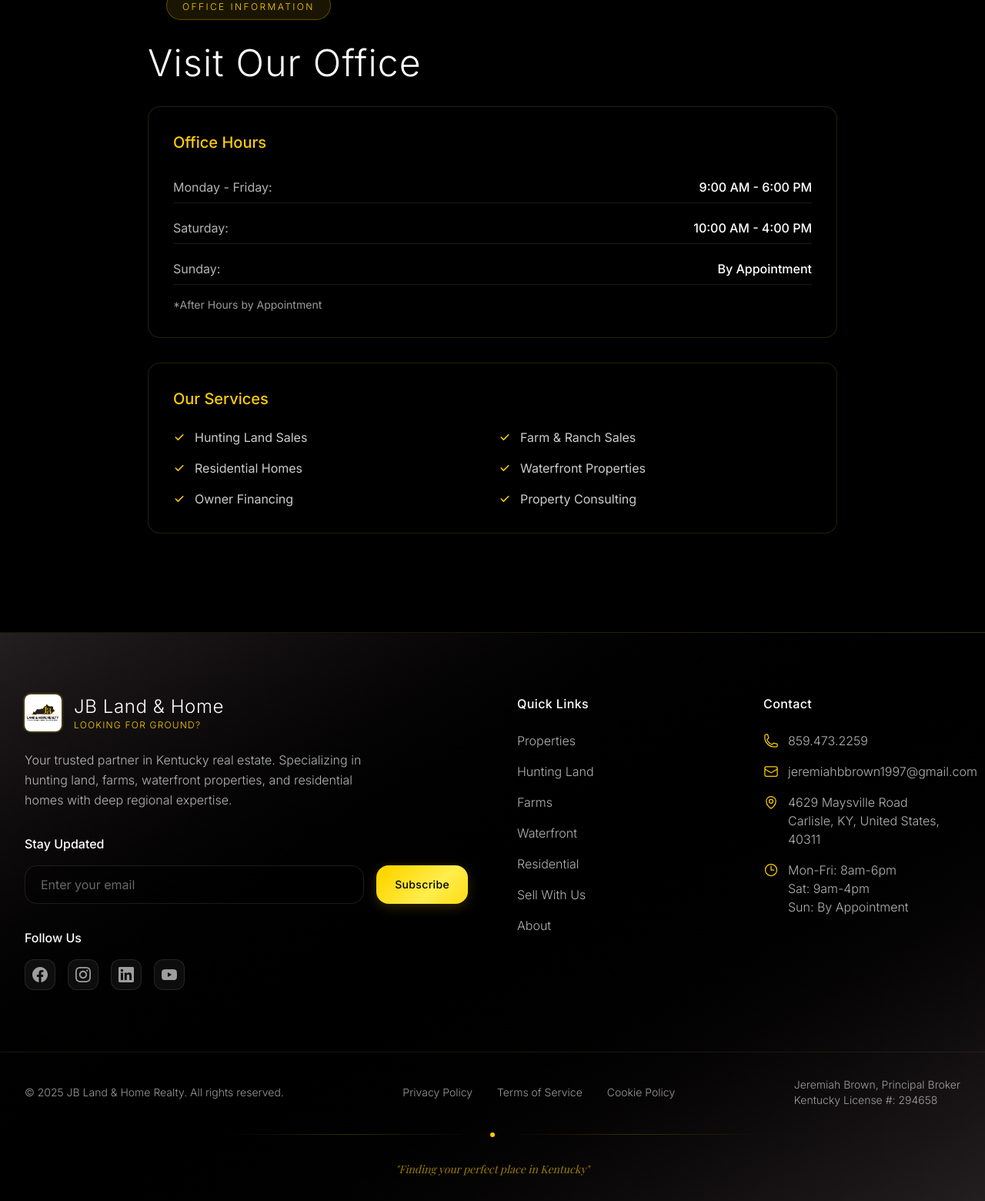
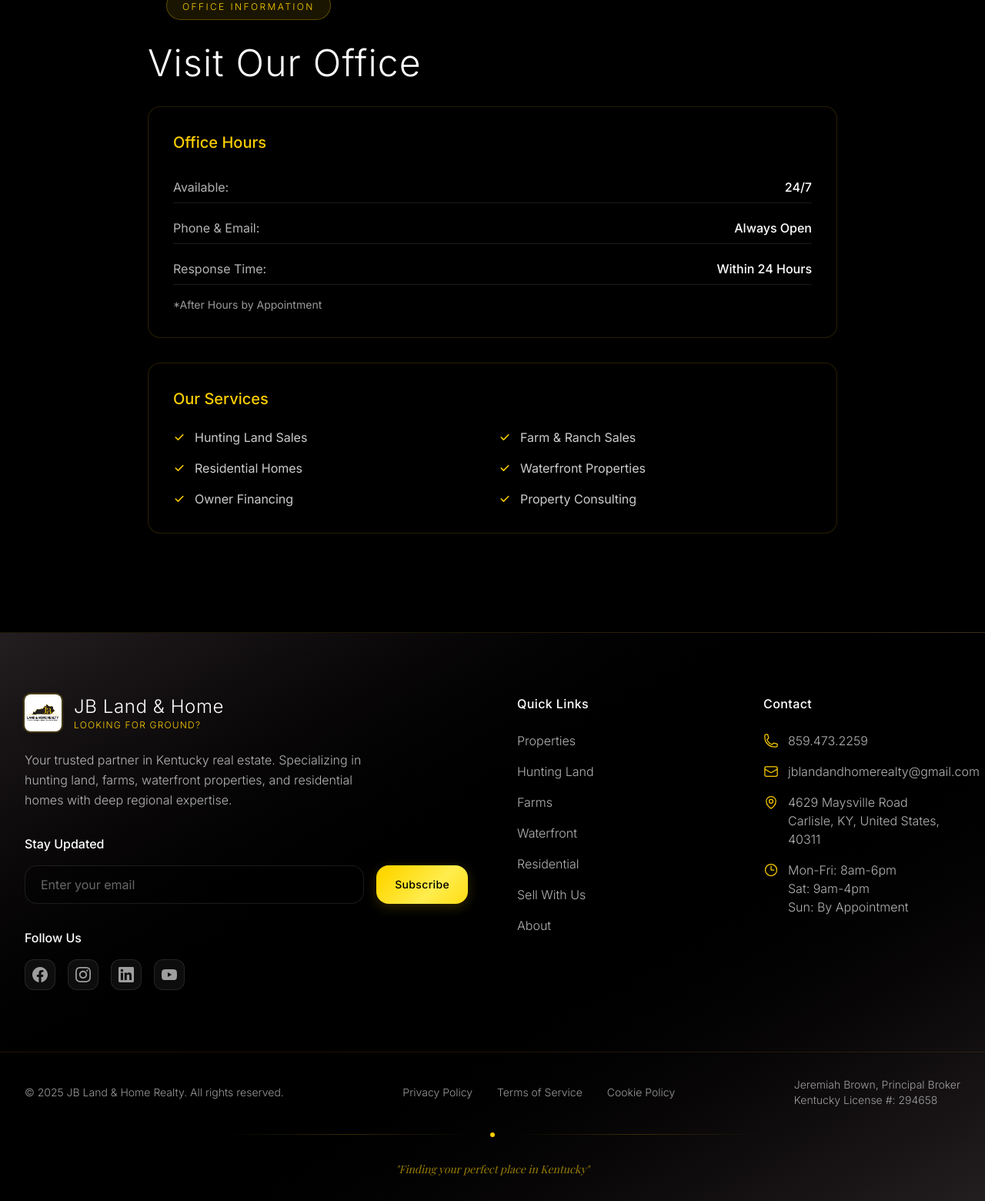
Before and after one commit to charlulz/jbrealty, a Laravel app: page /contact in a window 1280 px wide. Shown: the part 3240-4800 px from the top of the page at 77% size. Run offline with Laravel 12, Linux system fonts and the light colour scheme; style sheets or scripts are compiled from the project's sources; some libraries are stand-ins or nearby versions.

Commit message:
pre-launch updates

```diff
--- a/app/Services/PropertyPacketService.php
+++ b/app/Services/PropertyPacketService.php
@@ -67,7 +67,7 @@ class PropertyPacketService
                     'name' => 'Jeremiah Brown',
                     'title' => 'Principal Broker',
                     'phone' => '(859) 473-2259',
-                    'email' => 'jeremiahbbrown1997@gmail.com',
+                    'email' => 'jblandandhomerealty@gmail.com',
                     'address' => '4629 Maysville Road, Carlisle, KY 40311',
                     'license' => '294658'
                 ]
@@ -148,7 +148,7 @@ class PropertyPacketService
             ], function ($message) use ($contactData, $property, $pdfFullPath) {
                 $message->to($contactData['email'], $contactData['firstName'] . ' ' . $contactData['lastName'])
                        ->subject('Your Property Information Packet - ' . $property->title)
-                       ->from('jeremiahbbrown1997@gmail.com', 'Jeremiah Brown - JB Land & Home Realty')
+                       ->from('jblandandhomerealty@gmail.com', 'Jeremiah Brown - JB Land & Home Realty')
                        ->attach($pdfFullPath, [
                            'as' => 'Property-Packet-' . $property->id . '.pdf',
                            'mime' => 'application/pdf'
--- a/resources/views/components/footer.blade.php
+++ b/resources/views/components/footer.blade.php
@@ -113,7 +113,7 @@
                                             <path stroke-linecap="round" stroke-linejoin="round" d="M21.75 6.75v10.5a2.25 2.25 0 01-2.25 2.25h-15a2.25 2.25 0 01-2.25-2.25V6.75m19.5 0A2.25 2.25 0 0019.5 4.5h-15a2.25 2.25 0 00-2.25 2.25m19.5 0v.243a2.25 2.25 0 01-1.07 1.916l-7.5 4.615a2.25 2.25 0 01-2.36 0L3.32 8.91a2.25 2.25 0 01-1.07-1.916V6.75"/>
                                         </svg>
                                         <div>
-                                            <a href="mailto:jeremiahbbrown1997@gmail.com" class="text-white/70 hover:text-secondary font-light transition-colors duration-300">jeremiahbbrown1997@gmail.com</a>
+                                            <a href="mailto:jblandandhomerealty@gmail.com" class="text-white/70 hover:text-secondary font-light transition-colors duration-300">jblandandhomerealty@gmail.com</a>
                                         </div>
                                     </li>
                                     <li class="flex items-start">
--- a/resources/views/components/owner-financing-form.blade.php
+++ b/resources/views/components/owner-financing-form.blade.php
@@ -268,9 +268,9 @@ Thank you!
     `);
 
     // Open email client
-    window.location.href = `mailto:jeremiahbbrown1997@gmail.com?subject=${subject}&body=${body}`;
+    window.location.href = `mailto:jblandandhomerealty@gmail.com?subject=${subject}&body=${body}`;
 
     // Show success message
-    alert('Thank you for your application! Your email client should now open with your pre-filled application. If it doesn\'t open automatically, please contact us directly at jeremiahbbrown1997@gmail.com.');
+    alert('Thank you for your application! Your email client should now open with your pre-filled application. If it doesn\'t open automatically, please contact us directly at jblandandhomerealty@gmail.com.');
 });
 </script>
--- a/resources/views/components/property-booking.blade.php
+++ b/resources/views/components/property-booking.blade.php
@@ -74,7 +74,7 @@
                             Call Now
                         </a>
 
-                        <a href="mailto:jeremiahbbrown1997@gmail.com?subject=Property Tour Request: {{ $property->title }}&body=Hi Jeremiah,%0D%0A%0D%0AI'm interested in scheduling a tour of the property at {{ $property->title }}.%0D%0A%0D%0APlease let me know your available times.%0D%0A%0D%0AThank you!"
+                        <a href="mailto:jblandandhomerealty@gmail.com?subject=Property Tour Request: {{ $property->title }}&body=Hi Jeremiah,%0D%0A%0D%0AI'm interested in scheduling a tour of the property at {{ $property->title }}.%0D%0A%0D%0APlease let me know your available times.%0D%0A%0D%0AThank you!"
                            class="inline-flex items-center px-6 py-3 bg-black/30 hover:bg-secondary border border-white/20 hover:border-secondary text-white hover:text-black font-medium rounded-2xl transition-all duration-300 backdrop-blur-sm">
                             <svg class="w-4 h-4 mr-2" fill="none" stroke="currentColor" viewBox="0 0 24 24">
                                 <path stroke-linecap="round" stroke-linejoin="round" stroke-width="2" d="M3 8l7.89 7.89a2 2 0 002.83 0L21 8M5 19h14a2 2 0 002-2V7a2 2 0 00-2-2H5a2 2 0 00-2 2v10a2 2 0 002 2z"/>
--- a/resources/views/contact.blade.php
+++ b/resources/views/contact.blade.php
@@ -125,8 +125,8 @@
                     <p class="text-white/70 font-light leading-relaxed mb-4">
                         Send us a detailed message about your property interests.
                     </p>
-                    <a href="mailto:jeremiahbbrown1997@gmail.com" class="text-secondary hover:text-secondary/80 font-medium transition-colors duration-300 break-all">
-                        jeremiahbbrown1997@gmail.com
+                    <a href="mailto:jblandandhomerealty@gmail.com" class="text-secondary hover:text-secondary/80 font-medium transition-colors duration-300 break-all">
+                        jblandandhomerealty@gmail.com
                     </a>
                 </div>
             </div>
@@ -307,16 +307,16 @@
                     <h3 class="text-xl font-medium text-secondary mb-6">Office Hours</h3>
                     <div class="space-y-3">
                         <div class="flex justify-between items-center py-2 border-b border-white/10">
-                            <span class="text-white/70">Monday - Friday:</span>
-                            <span class="text-white font-medium">9:00 AM - 6:00 PM</span>
+                            <span class="text-white/70">Available:</span>
+                            <span class="text-white font-medium">24/7</span>
                         </div>
                         <div class="flex justify-between items-center py-2 border-b border-white/10">
-                            <span class="text-white/70">Saturday:</span>
-                            <span class="text-white font-medium">10:00 AM - 4:00 PM</span>
+                            <span class="text-white/70">Phone & Email:</span>
+                            <span class="text-white font-medium">Always Open</span>
                         </div>
                         <div class="flex justify-between items-center py-2 border-b border-white/10">
-                            <span class="text-white/70">Sunday:</span>
-                            <span class="text-white font-medium">By Appointment</span>
+                            <span class="text-white/70">Response Time:</span>
+                            <span class="text-white font-medium">Within 24 Hours</span>
                         </div>
                     </div>
                     <p class="text-white/60 text-sm mt-4">
@@ -403,10 +403,10 @@ JB Land & Home Realty Website
     `);
 
     // Open email client
-    window.location.href = `mailto:jeremiahbbrown1997@gmail.com?subject=${subject}&body=${body}`;
+    window.location.href = `mailto:jblandandhomerealty@gmail.com?subject=${subject}&body=${body}`;
 
     // Show success message
-    alert('Thank you for your message! Your email client should now open with your inquiry. If it doesn\'t open automatically, please contact us directly at jeremiahbbrown1997@gmail.com or (859) 473-2259.');
+    alert('Thank you for your message! Your email client should now open with your inquiry. If it doesn\'t open automatically, please contact us directly at jblandandhomerealty@gmail.com or (859) 473-2259.');
 });
 </script>
 
--- a/resources/views/emails/property-packet.blade.php
+++ b/resources/views/emails/property-packet.blade.php
@@ -184,7 +184,7 @@
             <div style="color: #fcce00; margin-bottom: 15px;">{{ $agentInfo['title'] ?? 'Principal Broker' }}</div>
             <div class="contact-details">
                 <strong>Direct:</strong> {{ $agentInfo['phone'] ?? '(859) 473-2259' }}<br>
-                <strong>Email:</strong> {{ $agentInfo['email'] ?? 'jeremiahbbrown1997@gmail.com' }}<br>
+                <strong>Email:</strong> {{ $agentInfo['email'] ?? 'jblandandhomerealty@gmail.com' }}<br>
                 <strong>Office:</strong> {{ $agentInfo['address'] ?? '4629 Maysville Road, Carlisle, KY 40311' }}<br>
                 <strong>License:</strong> #{{ $agentInfo['license'] ?? '294658' }}
             </div>
@@ -194,7 +194,7 @@
         <div class="footer">
             <p><strong>JB Land & Home Realty</strong></p>
             <p>{{ $agentInfo['address'] ?? '4629 Maysville Road, Carlisle, KY 40311' }}</p>
-            <p>{{ $agentInfo['phone'] ?? '(859) 473-2259' }} | {{ $agentInfo['email'] ?? 'jeremiahbbrown1997@gmail.com' }}</p>
+            <p>{{ $agentInfo['phone'] ?? '(859) 473-2259' }} | {{ $agentInfo['email'] ?? 'jblandandhomerealty@gmail.com' }}</p>
 
             <div class="disclaimer">
                 This information is believed to be accurate but is not guaranteed. Property details should be verified independently.
--- a/resources/views/legal/cookie-policy.blade.php
+++ b/resources/views/legal/cookie-policy.blade.php
@@ -225,7 +225,7 @@
                         <p class="text-white/80 mb-2">Kentucky License #: 294658</p>
                         <p class="text-white/80 mb-2">4629 Maysville Road, Carlisle, KY 40311</p>
                         <p class="text-white/80 mb-2">Phone: <a href="tel:+18594732259" class="text-secondary hover:text-secondary/80">859.473.2259</a></p>
-                        <p class="text-white/80">Email: <a href="mailto:jeremiahbbrown1997@gmail.com" class="text-secondary hover:text-secondary/80">jeremiahbbrown1997@gmail.com</a></p>
+                        <p class="text-white/80">Email: <a href="mailto:jblandandhomerealty@gmail.com" class="text-secondary hover:text-secondary/80">jblandandhomerealty@gmail.com</a></p>
                     </div>
                 </div>
 
--- a/resources/views/legal/privacy-policy.blade.php
+++ b/resources/views/legal/privacy-policy.blade.php
@@ -191,7 +191,7 @@
                         <p class="text-white/80 mb-2">Kentucky License #: 294658</p>
                         <p class="text-white/80 mb-2">4629 Maysville Road, Carlisle, KY 40311</p>
                         <p class="text-white/80 mb-2">Phone: <a href="tel:+18594732259" class="text-secondary hover:text-secondary/80">859.473.2259</a></p>
-                        <p class="text-white/80">Email: <a href="mailto:jeremiahbbrown1997@gmail.com" class="text-secondary hover:text-secondary/80">jeremiahbbrown1997@gmail.com</a></p>
+                        <p class="text-white/80">Email: <a href="mailto:jblandandhomerealty@gmail.com" class="text-secondary hover:text-secondary/80">jblandandhomerealty@gmail.com</a></p>
                     </div>
                 </div>
 
--- a/resources/views/legal/terms-of-service.blade.php
+++ b/resources/views/legal/terms-of-service.blade.php
@@ -241,7 +241,7 @@
                         <p class="text-white/80 mb-2">Kentucky License #: 294658</p>
                         <p class="text-white/80 mb-2">4629 Maysville Road, Carlisle, KY 40311</p>
                         <p class="text-white/80 mb-2">Phone: <a href="tel:+18594732259" class="text-secondary hover:text-secondary/80">859.473.2259</a></p>
-                        <p class="text-white/80">Email: <a href="mailto:jeremiahbbrown1997@gmail.com" class="text-secondary hover:text-secondary/80">jeremiahbbrown1997@gmail.com</a></p>
+                        <p class="text-white/80">Email: <a href="mailto:jblandandhomerealty@gmail.com" class="text-secondary hover:text-secondary/80">jblandandhomerealty@gmail.com</a></p>
                     </div>
                 </div>
 
--- a/resources/views/properties/index.blade.php
+++ b/resources/views/properties/index.blade.php
@@ -247,7 +247,7 @@
                 </div>
             </a>
 
-            <a href="mailto:jeremiahbbrown1997@gmail.com?subject=Property Inquiry" class="group inline-flex items-center bg-black/30 hover:bg-black/50 border border-white/20 hover:border-secondary/50 text-white px-10 py-4 rounded-2xl font-medium text-base tracking-wide transition-all duration-300 backdrop-blur-sm">
+            <a href="mailto:jblandandhomerealty@gmail.com?subject=Property Inquiry" class="group inline-flex items-center bg-black/30 hover:bg-black/50 border border-white/20 hover:border-secondary/50 text-white px-10 py-4 rounded-2xl font-medium text-base tracking-wide transition-all duration-300 backdrop-blur-sm">
                 <div class="relative flex items-center">
                     <svg class="w-5 h-5 mr-3" fill="none" stroke="currentColor" viewBox="0 0 24 24">
                         <path stroke-linecap="round" stroke-linejoin="round" stroke-width="2" d="M3 8l7.89 7.89a2 2 0 002.83 0L21 8M5 19h14a2 2 0 002-2V7a2 2 0 00-2-2H5a2 2 0 00-2 2v10a2 2 0 002 2z"/>
--- a/resources/views/properties/show.blade.php
+++ b/resources/views/properties/show.blade.php
@@ -234,7 +234,7 @@
                                     <a href="{{ route('owner-financing') }}" class="block w-full bg-green-500/20 hover:bg-green-500/30 border border-green-500/30 hover:border-green-500/50 text-green-400 hover:text-green-300 py-3 px-4 rounded-xl font-medium text-center transition-all duration-300">
                                         Apply for Pre-Approval
                                     </a>
-                                    <a href="mailto:jeremiahbbrown1997@gmail.com?subject=Owner Financing Inquiry: {{ $property->title }}&body=Hi Jeremiah,%0D%0A%0D%0AI'm interested in the owner financing options for the property: {{ $property->title }}%0D%0A%0D%0ACan you provide more details about the terms and requirements?%0D%0A%0D%0AThank you!" class="block w-full bg-black/30 hover:bg-black/50 border border-white/20 hover:border-green-500/30 text-white hover:text-green-400 py-3 px-4 rounded-xl font-medium text-center transition-all duration-300">
+                                    <a href="mailto:jblandandhomerealty@gmail.com?subject=Owner Financing Inquiry: {{ $property->title }}&body=Hi Jeremiah,%0D%0A%0D%0AI'm interested in the owner financing options for the property: {{ $property->title }}%0D%0A%0D%0ACan you provide more details about the terms and requirements?%0D%0A%0D%0AThank you!" class="block w-full bg-black/30 hover:bg-black/50 border border-white/20 hover:border-green-500/30 text-white hover:text-green-400 py-3 px-4 rounded-xl font-medium text-center transition-all duration-300">
                                         Contact About Terms
                                     </a>
                                 </div>
@@ -326,7 +326,7 @@
                             </svg>
                             Call Jeremiah: 859.473.2259
                         </a>
-                        <a href="mailto:jeremiahbbrown1997@gmail.com?subject=Property Inquiry: {{ $property->title }}" class="group w-full bg-black/30 hover:bg-secondary border border-white/20 hover:border-secondary text-white hover:text-black py-4 px-6 rounded-2xl font-medium text-center transition-all duration-300 backdrop-blur-sm flex items-center justify-center">
+                        <a href="mailto:jblandandhomerealty@gmail.com?subject=Property Inquiry: {{ $property->title }}" class="group w-full bg-black/30 hover:bg-secondary border border-white/20 hover:border-secondary text-white hover:text-black py-4 px-6 rounded-2xl font-medium text-center transition-all duration-300 backdrop-blur-sm flex items-center justify-center">
                             <svg class="w-5 h-5 mr-3" fill="none" stroke="currentColor" viewBox="0 0 24 24">
                                 <path stroke-linecap="round" stroke-linejoin="round" stroke-width="2" d="M3 8l7.89 7.89a2 2 0 002.83 0L21 8M5 19h14a2 2 0 002-2V7a2 2 0 00-2-2H5a2 2 0 00-2 2v10a2 2 0 002 2z"/>
                             </svg>
@@ -374,7 +374,7 @@
                         <div>
                             <p class="font-medium text-white text-lg">Jeremiah Brown</p>
                             <p class="text-white/70 mb-2">Principal Broker</p>
-                            <p class="text-white/70 text-sm">jeremiahbbrown1997@gmail.com</p>
+                            <p class="text-white/70 text-sm">jblandandhomerealty@gmail.com</p>
                             <p class="text-white/70 text-sm">859.473.2259</p>
                         </div>
                     </div>
--- a/resources/views/welcome.blade.php
+++ b/resources/views/welcome.blade.php
@@ -477,8 +477,8 @@
                                 <div>
                                     <h3 class="text-white font-medium text-lg mb-2">Email Us</h3>
                                     <p class="text-white/70 text-sm mb-3">Send us your property requirements</p>
-                                    <a href="mailto:info@jblandhome.com" class="text-secondary hover:text-secondary/80 font-medium text-lg tracking-wide transition-colors duration-300">
-                                        info@jblandhome.com
+                                    <a href="mailto:jblandandhomerealty@gmail.com" class="text-secondary hover:text-secondary/80 font-medium text-lg tracking-wide transition-colors duration-300">
+                                        jblandandhomerealty@gmail.com
                                     </a>
                                 </div>
                             </div>
```
Also changed, not shown: resources/views/agents.blade.php (+4 -4 lines).
